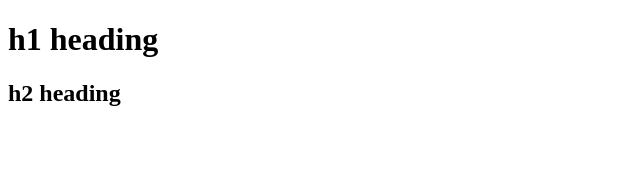
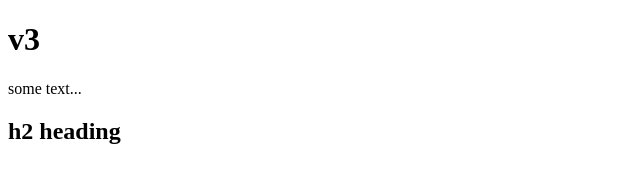
Before and after one commit to cygp/nauka-gita, a plain HTML site: page index.html in a window 1280 px wide. Shown: the whole page, without its empty margins (0-640 px from the left). Drawn offline with Linux system fonts and the light colour scheme.

Commit message:
Change h1, add paragraph

```diff
--- a/index.html
+++ b/index.html
@@ -4,7 +4,8 @@
 	<title>title second version</title>
 </head>
 <body>
-	<h1>h1 heading</h1>
+	<h1>v3</h1>
+	<p>some text...</p>
 	<h2>h2 heading</h2>
 </body>
 </html>
```
